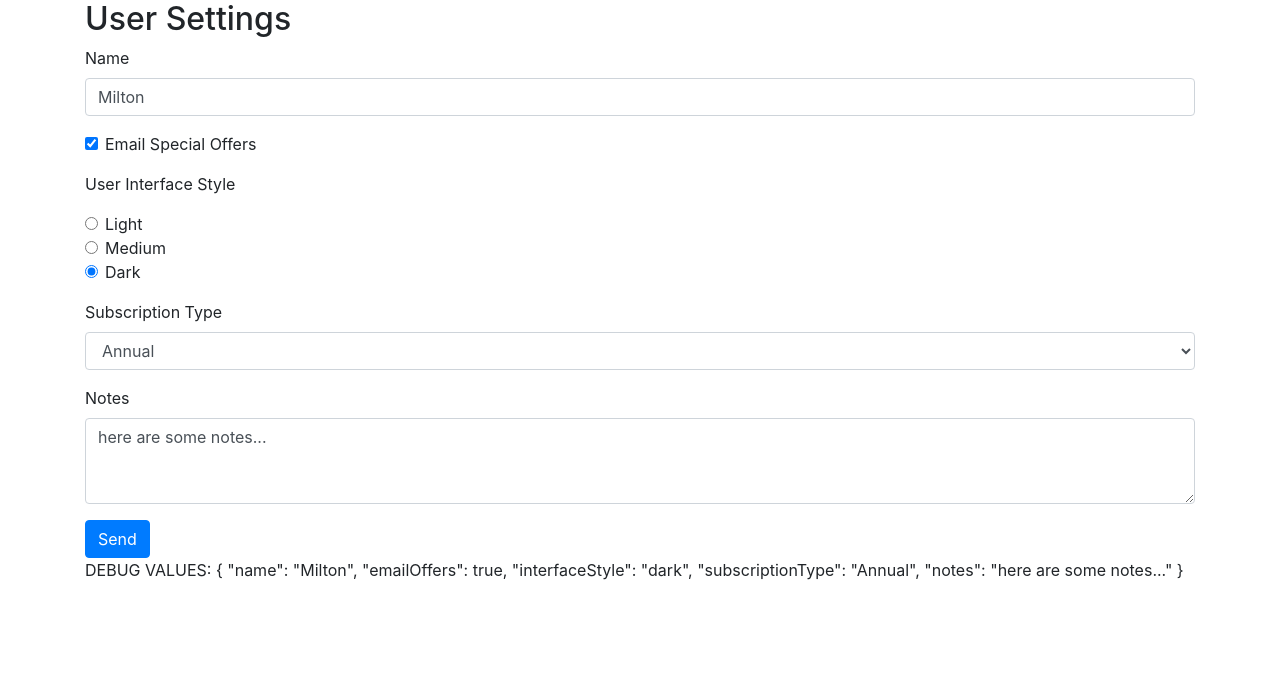
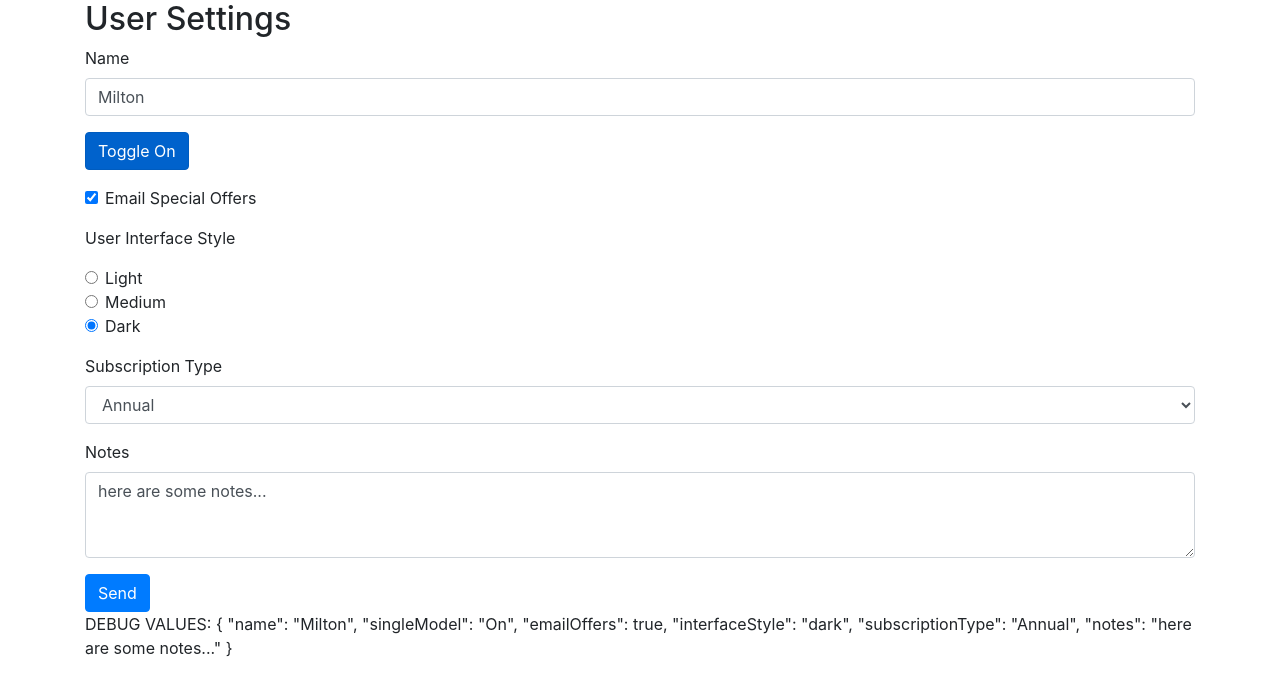
Before and after one commit to ftijan/ng-template-forms, an Angular app: page / in a window 1280 px wide. Shown: the top 694 px of the page. Built offline with nearby package versions, Linux system fonts and the light colour scheme.

Commit message:
installing ngx-bootstrap

```diff
--- a/angular.json
+++ b/angular.json
@@ -27,7 +27,7 @@
               "src/assets"
             ],
             "styles": [
-              "node_modules/bootstrap/dist/css/bootstrap.min.css",
+              "./node_modules/bootstrap/dist/css/bootstrap.min.css",
               "src/styles.css"
             ],
             "scripts": []
@@ -95,7 +95,7 @@
               "src/assets"
             ],
             "styles": [
-              "node_modules/bootstrap/dist/css/bootstrap.min.css",
+              "./node_modules/bootstrap/dist/css/bootstrap.min.css",
               "src/styles.css"
             ],
             "scripts": []
--- a/package.json
+++ b/package.json
@@ -18,7 +18,9 @@
     "@angular/platform-browser": "~13.1.0",
     "@angular/platform-browser-dynamic": "~13.1.0",
     "@angular/router": "~13.1.0",
+    "@schematics/angular": "^13.1.2",
     "bootstrap": "^4.6.1",
+    "ngx-bootstrap": "^8.0.0-RC.5",
     "rxjs": "~7.4.0",
     "tslib": "^2.3.0",
     "zone.js": "~0.11.4"
--- a/src/app/app.module.ts
+++ b/src/app/app.module.ts
@@ -5,6 +5,7 @@
 
 import { AppComponent } from './app.component';
 import { UserSettingsFormComponent } from './user-settings-form/user-settings-form.component';
+import { ButtonsModule } from 'ngx-bootstrap/buttons';
 
 @NgModule({
   declarations: [
@@ -14,7 +15,8 @@
   imports: [
     BrowserModule,
     FormsModule,
-    HttpClientModule
+    HttpClientModule,
+    ButtonsModule.forRoot()
   ],
   providers: [],
   bootstrap: [AppComponent]
--- a/src/app/user-settings-form/user-settings-form.component.html
+++ b/src/app/user-settings-form/user-settings-form.component.html
@@ -32,6 +32,14 @@
               valid: {{ propertyTest.valid }} |
               invalid: {{ propertyTest.invalid }} |
             </div> -->
+        </div>
+
+        <div class="form-group">
+          <button type="button" class="btn btn-primary" name="singleModel"
+            [(ngModel)]="singleModel" btnCheckbox
+            btnCheckboxTrue="On" btnCheckboxFalse="Off">
+            Toggle {{ singleModel }}
+          </button>
         </div>
 
         <div class="form-check form-group">
--- a/src/app/user-settings-form/user-settings-form.component.ts
+++ b/src/app/user-settings-form/user-settings-form.component.ts
@@ -17,6 +17,8 @@
     subscriptionType: 'Annual',
     notes: 'here are some notes...'
   }
+
+  singleModel = "On";
 
   // Prevent overwriting original data on cancel or back navigation.
   // Would need deep cloning on highly nested data hierarchy:
```
Also changed, not shown: 1 other file (tests, documents, lock files or other folders).
